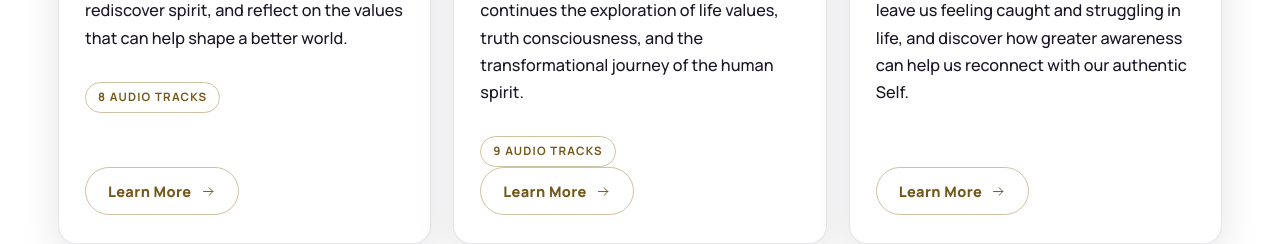
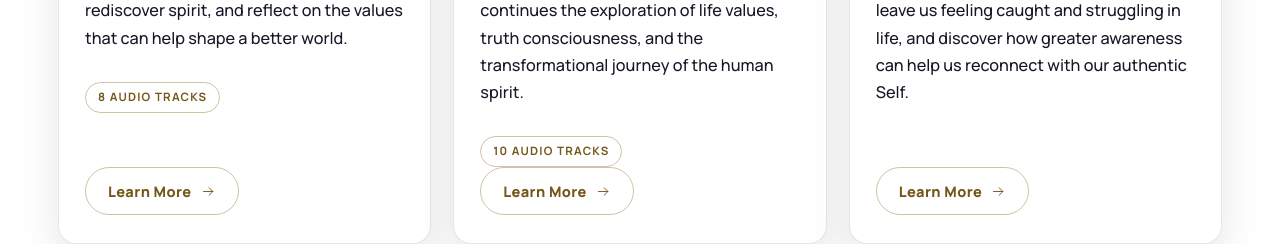
Before and after one commit to anjalinciterz-ship-it/thecft.caa, a React (Vite) app: page /books in a window 1280 px wide. Shown: the part 1440-1684 px from the top of the page. Built offline with nearby package versions, Linux system fonts and the light colour scheme; no server answers.

Commit message:
Add the tenth Book 2 recording to the CAUGHT in the ACT audiobook
The client supplied this teaching from the Bunny stream as part2CINTHEA.mp3,
so it keeps his file name rather than the N-Audio-Track.mp3 pattern.

```diff
--- a/src/data/books.js
+++ b/src/data/books.js
@@ -131,10 +131,14 @@ export const books = [
       groups: [
         {
           label: null,
-          tracks: [1, 2, 3, 4, 5, 6, 7, 8, 9].map((n) => ({
-            label: `Track ${n}`,
-            src: `${CAUGHT_IN_THE_ACT}/${n}-Audio-Track.mp3`,
-          })),
+          tracks: [
+            ...[1, 2, 3, 4, 5, 6, 7, 8, 9].map((n) => ({
+              label: `Track ${n}`,
+              src: `${CAUGHT_IN_THE_ACT}/${n}-Audio-Track.mp3`,
+            })),
+            // Named the way the client stored it rather than N-Audio-Track.mp3.
+            { label: 'Track 10', src: `${CAUGHT_IN_THE_ACT}/part2CINTHEA.mp3` },
+          ],
         },
       ],
     },
```
Also changed, not shown: 1 other file (tests, documents, lock files or other folders).
